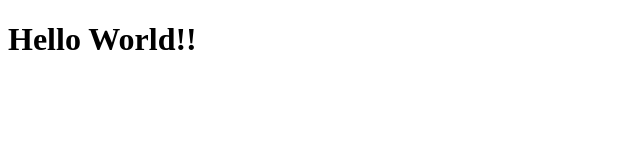
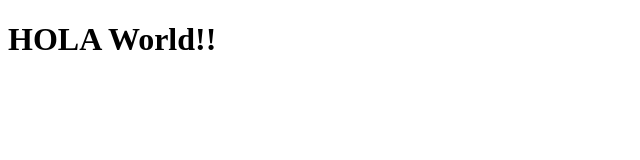
Before and after one commit to sushantyaduvanshi/Test, a plain HTML site: page index.html in a window 1280 px wide. Shown: the whole page, without its empty margins (0-640 px from the left). Drawn offline with Linux system fonts and the light colour scheme.

Commit message:
some_bug_fix

```diff
--- a/index.html
+++ b/index.html
@@ -7,6 +7,6 @@
     <title>Document</title>
 </head>
 <body>
-    <h1>Hello World!!</h1>
+    <h1>HOLA World!!</h1>
 </body>
 </html>
```
